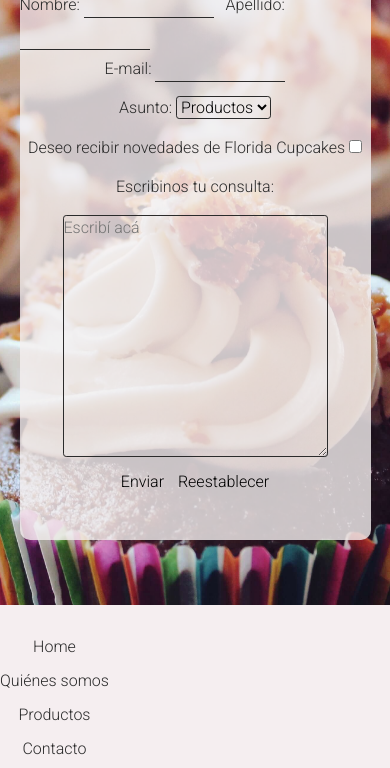
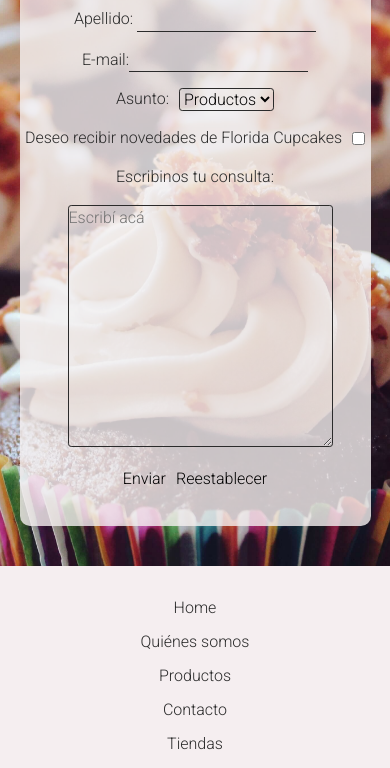
Before and after one commit to celirojas/proyectoCoder, a website: page htmls/contacto.html in a window 390 px wide. Shown: the part 239-1007 px from the top of the page. Drawn offline with nearby package versions, Linux system fonts and the light colour scheme.

Commit message:
arreglo contacto y footer

```diff
--- a/htmls/contacto.html
+++ b/htmls/contacto.html
@@ -53,13 +53,16 @@
         <section class="sectionContact">
             <h1 class="section__title">Contacto</h1>
             <form class="section__form">
-                <div class="section__complete">
-                    <label for="nombre" class="section__label">Nombre:</label>
-                    <input type="text" id="nombre" name="nombre" class="section__usuario">
+                <div class="section__complete section__complete--col">
+                    <div class="section__nombre">
+                        <label for="nombre" class="section__label">Nombre:</label>
+                        <input type="text" id="nombre" name="nombre" class="section__usuario">
+                    </div>
 
-
-                    <label for="apellido" class="section__label section__label--apellido">Apellido:</label>
-                    <input type="text" id="apellido" name="Apellido" class="section__usuario">
+                    <div class="section__nombre">
+                        <label for="apellido" class="section__label section__label--apellido">Apellido:</label>
+                        <input type="text" id="apellido" name="Apellido" class="section__usuario">
+                    </div>
                 </div>
 
 
--- a/scss/style.scss
+++ b/scss/style.scss
@@ -254,6 +254,10 @@ a:hover {
   height: 60vh;
 }
 
+.section__complete {
+  display: flex;
+}
+
 .section__comentario {
   display: flex;
   flex-direction: column;
@@ -336,7 +340,6 @@ a:hover {
     font-weight: 300;
     font-style: italic;
     font-size: 30px;
-    /* margin: 5px 35px; */
     text-align: center;
   }
   &__text {
@@ -463,13 +466,6 @@ a:hover {
   }
 }
 
-/* MEDIA QUERIES */
-// @media (max-width: 1300px) {
-//   .mainTitle {
-//     font-size: 65px;
-//   }
-// }
-
 @media (max-width: 768px) {
   .header {
     height: 50vh;
@@ -513,11 +509,12 @@ a:hover {
     width: 80%;
   }
   .places__img {
-    width: 60%;
+    width: 80%;
     margin: 15px 0px;
   }
   .footer {
     flex-direction: column;
+    align-items: center;
   }
 }
 @media (max-width: 450px) {
@@ -542,9 +539,45 @@ a:hover {
   .section__cont {
     height: fit-content;
   }
+  .places__text {
+    margin-left: 0;
+  }
+  .places__text--martinez {
+    margin-right: 0;
+  }
+  .main__secc,
+  .section__form,
+  .sectionContact {
+    height: fit-content;
+  }
+  .sectionContact {
+    margin: 40px 0;
+    padding-bottom: 30px;
+  }
+  .section__complete--col {
+    display: flex;
+    flex-direction: column;
+    gap: 15px;
+  }
+  .section__complete {
+    align-items: center;
+  }
+  .section__label--apellido {
+    margin-left: 0;
+  }
+  label {
+    margin: 0;
+  }
+  .section__form {
+    gap: 15px;
+  }
+  .section__usuario {
+    width: auto;
+  }
+  .section__caja {
+    margin-left: 10px;
+  }
+  .section__checkbox {
+    margin-left: 10px;
+  }
 }
-// @media (max-width: 375px) {
-//   .section__cont {
-//     height: 40vh;
-//   }
-// }
```
Also changed, not shown: estilos/style.css.
